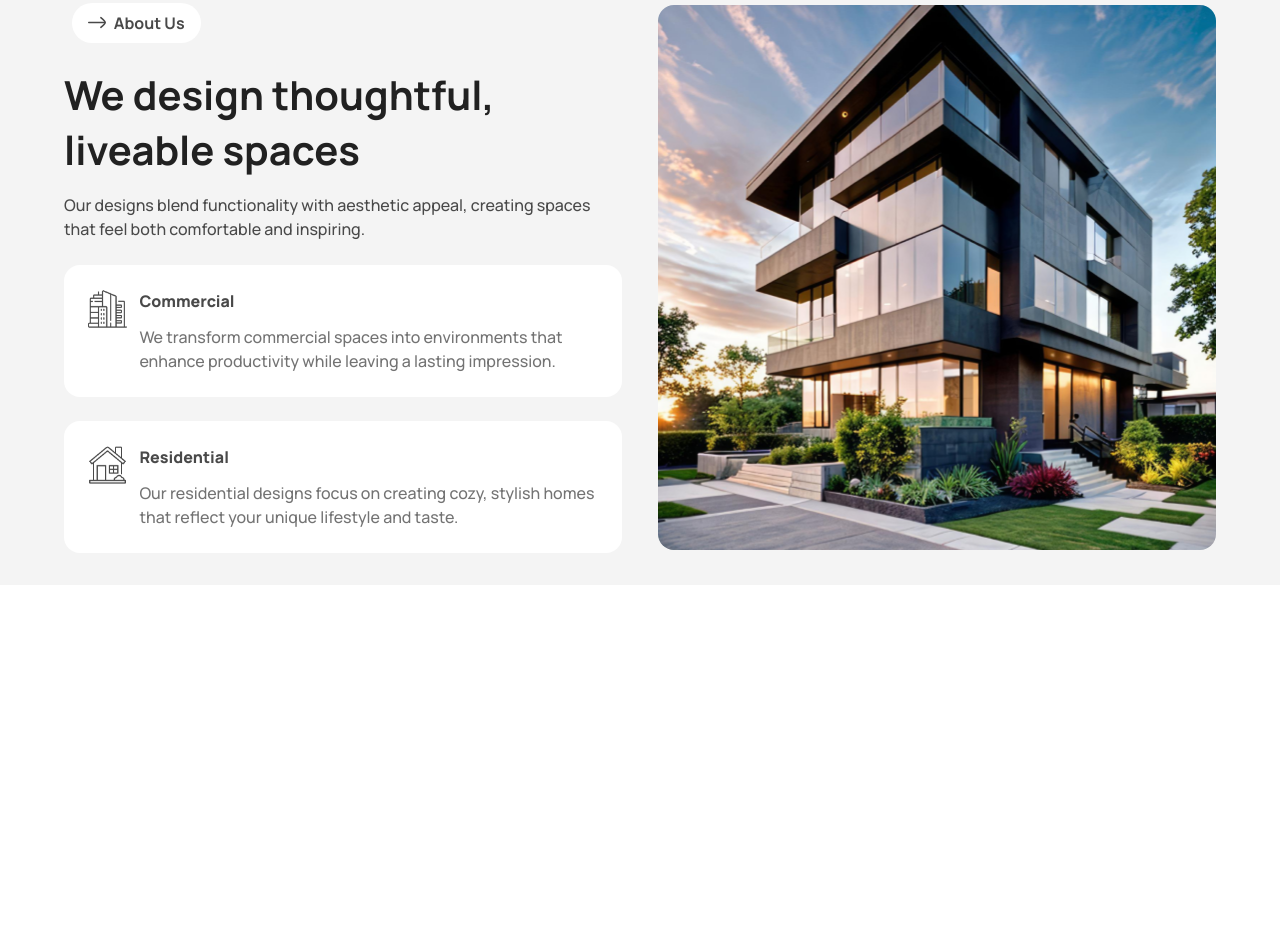
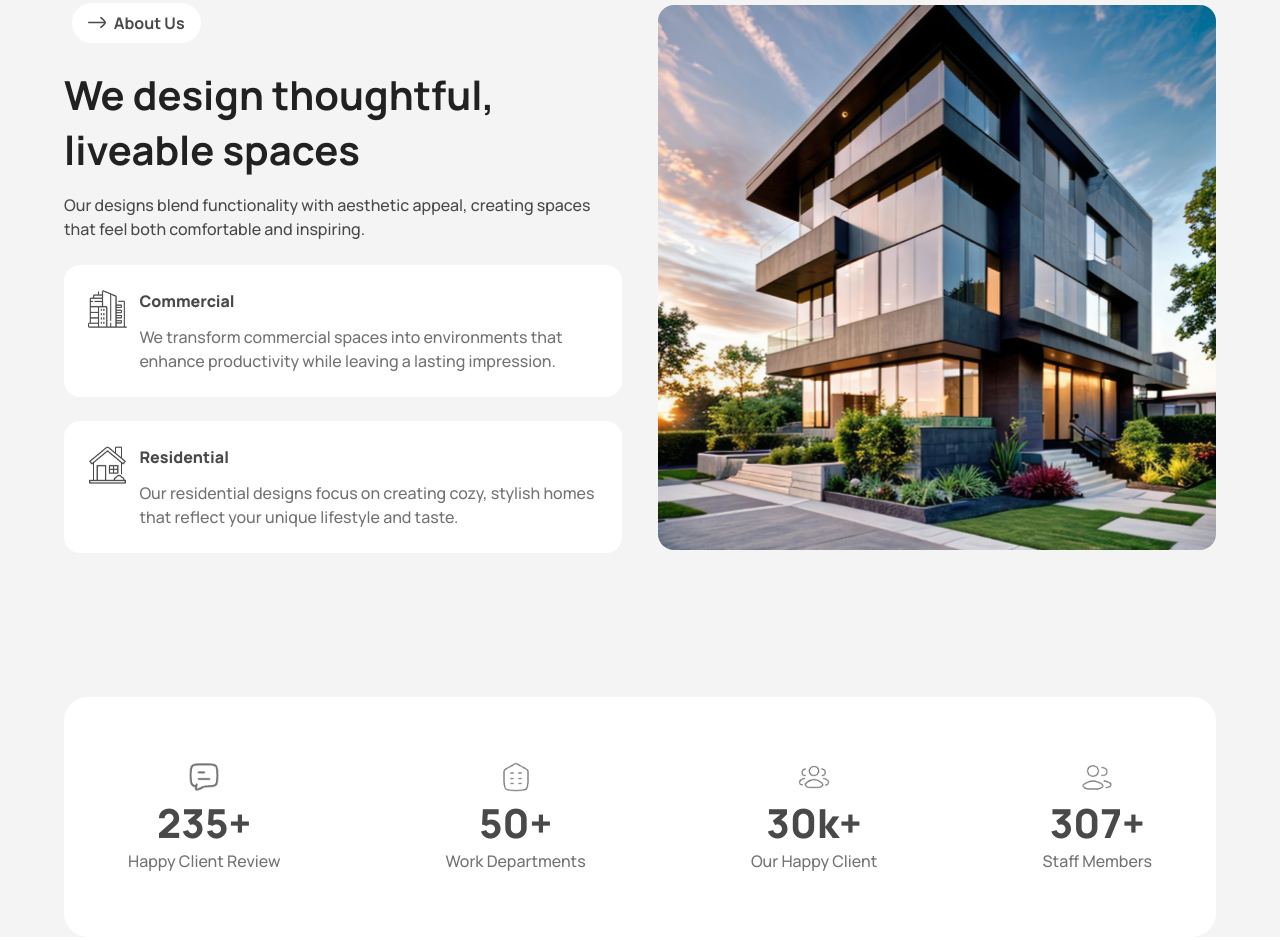
Before and after one commit to rakibCodes36/assignment-03, a plain HTML site: page index.html in a window 1280 px wide. Shown: the part 1047-1987 px from the top of the page. Before the commit the page ends 1632 px from the top, so only its background shows below. Drawn offline with nearby package versions, Linux system fonts and the light colour scheme.

Commit message:
Review number section Added

```diff
--- a/index.html
+++ b/index.html
@@ -144,6 +144,39 @@
             <div class="lg:w-1/2 w-full lg:items-center"><img src="./assets/Rectangle.png" alt="" class="h-56 w-full object-cover rounded-2xl lg:h-[545px] lg:object-none"/></div></div>
           </section>
         <!-- About us section end -->
+
+         <!-- Review number section start  -->
+    <section class="max-w-6xl lg:mx-auto mx-6 bg-white rounded-3xl flex lg:flex-row flex-col gap-6 justify-between lg:p-8 lg:my-28">
+        <div class="p-8 text-center">
+          <img class="w-8 mx-auto text-center" src="./assets/comment-01.png" alt="" />
+          <h2 class="lg:text-[40px] text-3xl text-dark2 font-extrabold mt-3 mb-2">235+</h2>
+          <p class="text-base font-medium leading-6 text-dark3">
+            Happy Client Review
+          </p>
+        </div>
+        <div class="p-8 text-center">
+          <img class="w-8 mx-auto text-center" src="./assets/departement.png" alt="" />
+          <h2 class="lg:text-[40px] text-3xl text-dark2 font-extrabold mt-3 mb-2">50+</h2>
+          <p class="text-base font-medium leading-6 text-dark3">
+            Work Departments
+          </p>
+        </div>
+        <div class="p-8 text-center">
+          <img class="w-8 mx-auto text-center" src="./assets/user-multiple-plus.png" alt="" />
+          <h2 class="lg:text-[40px] text-3xl text-dark2 font-extrabold mt-3 mb-2">30k+</h2>
+          <p class="text-base font-medium leading-6 text-dark3">
+            Our Happy Client
+          </p>
+        </div>
+        <div class="p-8 text-center">
+          <img class="w-8 mx-auto text-center" src="./assets/user-multiple.png" alt="" />
+          <h2 class="lg:text-[40px] text-3xl text-dark2 font-extrabold mt-3 mb-2">307+</h2>
+          <p class="text-base font-medium leading-6 text-dark3">
+            Staff Members
+          </p>
+        </div>
+      </section>
+      <!-- Review number section end  -->
      </main>
   </body>
 </html>
```
